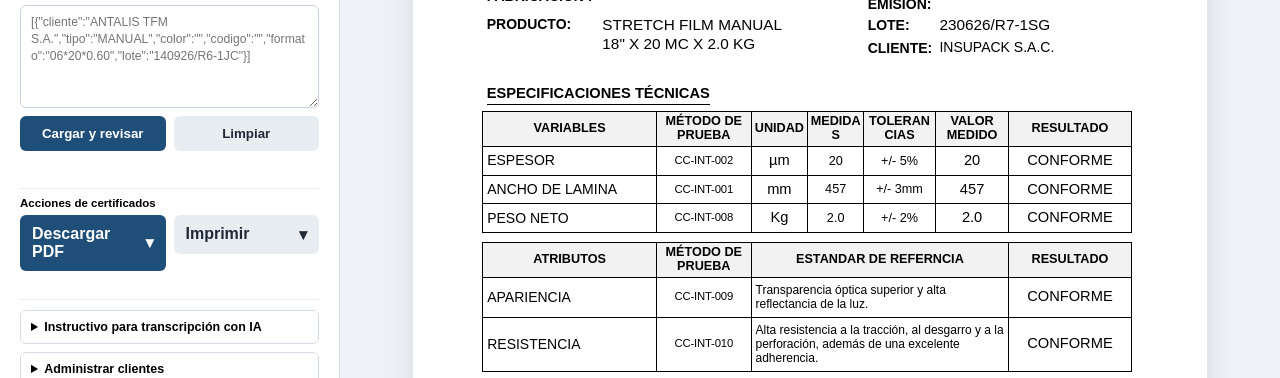
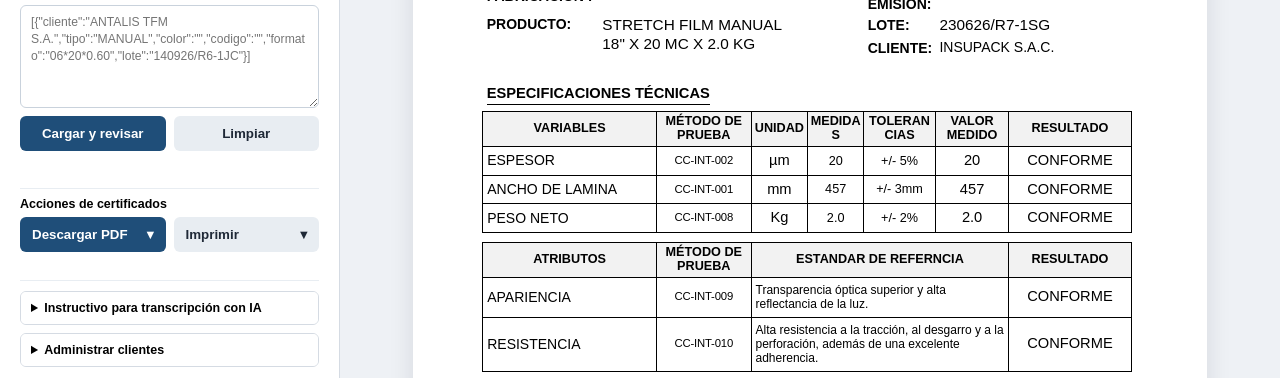
Before and after one commit to Merelok0/certificados-samplast, a plain HTML site: page index.html in a window 1280 px wide. Shown: the part 184-562 px from the top of the page. Drawn offline with Linux system fonts and the light colour scheme.

Commit message:
Unificar fuente, tamaño y peso de menús con Carga masiva

```diff
--- a/css/lote-masivo.css
+++ b/css/lote-masivo.css
@@ -152,8 +152,10 @@
 
 .current-cert-actions-title {
   margin: 0 0 6px;
-  font-size: 0.72rem;
+  font-family: var(--sheet-font);
+  font-size: 0.78rem;
   font-weight: 700;
+  line-height: normal;
   color: #000;
 }
 
@@ -180,6 +182,15 @@
   gap: 8px;
   list-style: none;
   user-select: none;
+}
+
+/* Igualar exactamente la tipografía de los botones de Carga masiva. */
+.bulk-actions .btn,
+.cert-action-menu > summary {
+  font-family: var(--sheet-font);
+  font-size: 0.833333rem;
+  font-weight: 700;
+  line-height: normal;
 }
 
 .cert-action-menu > summary::-webkit-details-marker { display: none; }
@@ -217,8 +228,10 @@
   background: #fff;
   color: #1f2937;
   text-align: left;
-  font: inherit;
-  font-size: 0.79rem;
+  font-family: var(--sheet-font);
+  font-size: 0.833333rem;
+  font-weight: 400;
+  line-height: normal;
   cursor: pointer;
   white-space: normal;
 }
```
